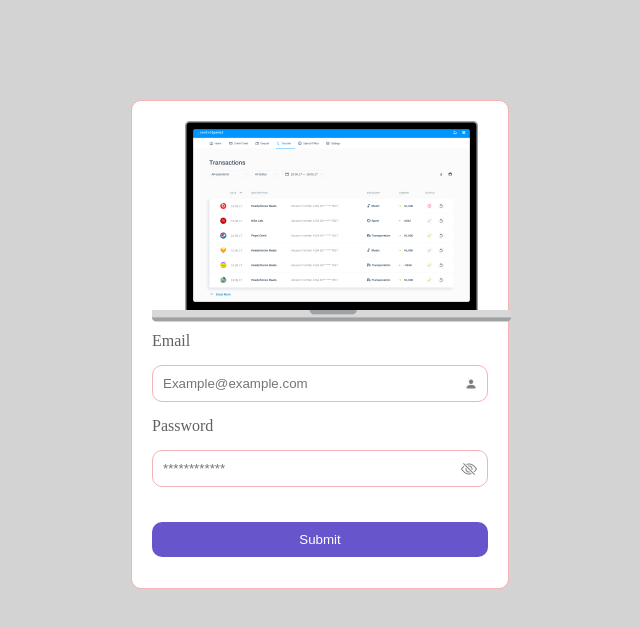
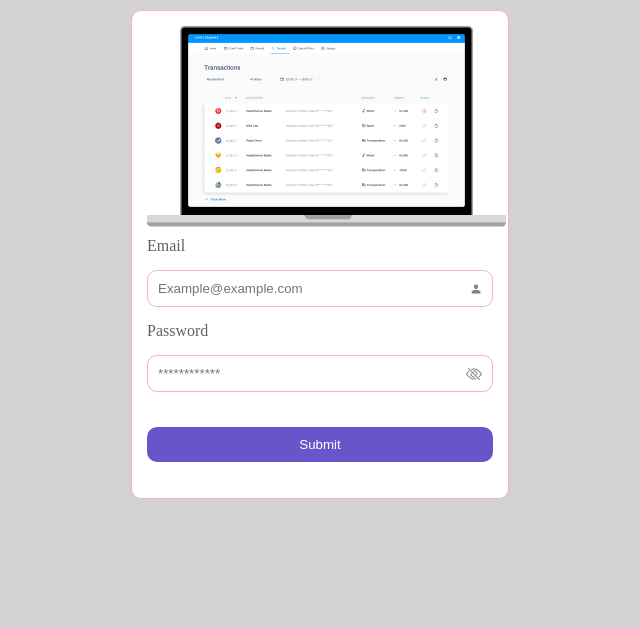
Before and after one commit to MariamLapachi/davaleba-62swori, a plain HTML site: page index.html in a window 1280 px wide. Shown: the whole page, without its empty margins (320-960 px from the left). Drawn offline with Linux system fonts and the light colour scheme.

Commit message:
Update style.css

```diff
--- a/style.css
+++ b/style.css
@@ -16,14 +16,14 @@ body {
     left: 451px;
     border-radius: 10px;
     border: 1px solid #F4B4B4;
-    position: absolute;
-    padding: 20px;
+    margin: auto;
+    padding: 15px;
     box-sizing: border-box; /* Ensure padding is included in the width and height */
 }
 
 .container img[src="19.png"] {
     display: block;
-    margin: 0 auto;
+    margin: auto;
 }
 
 .text1, .text2 {
```
